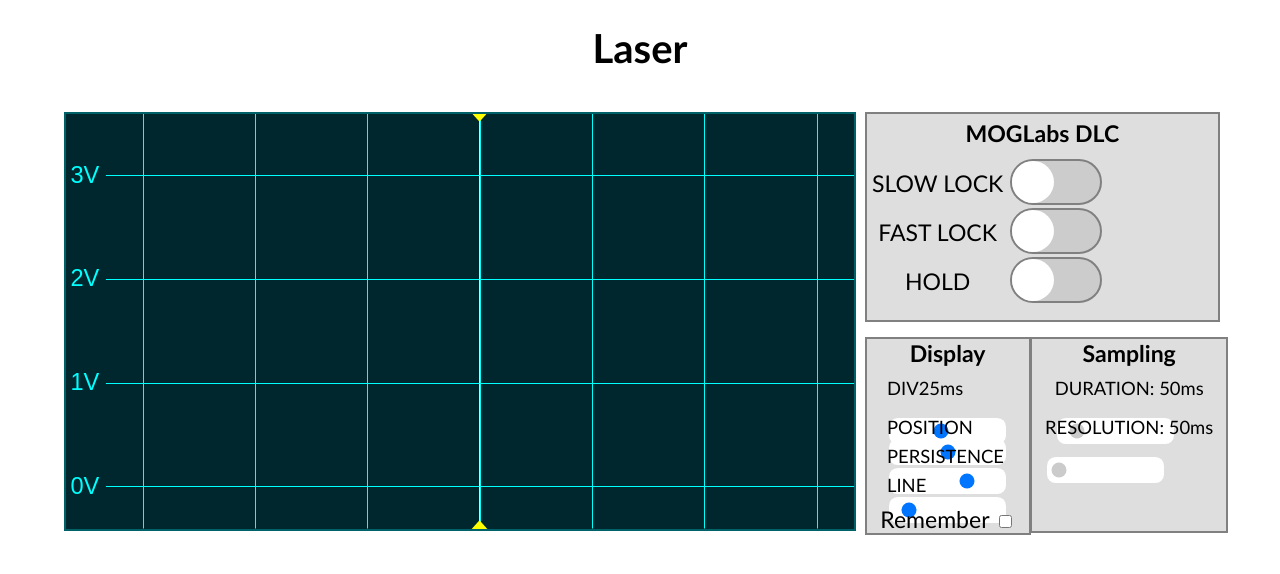
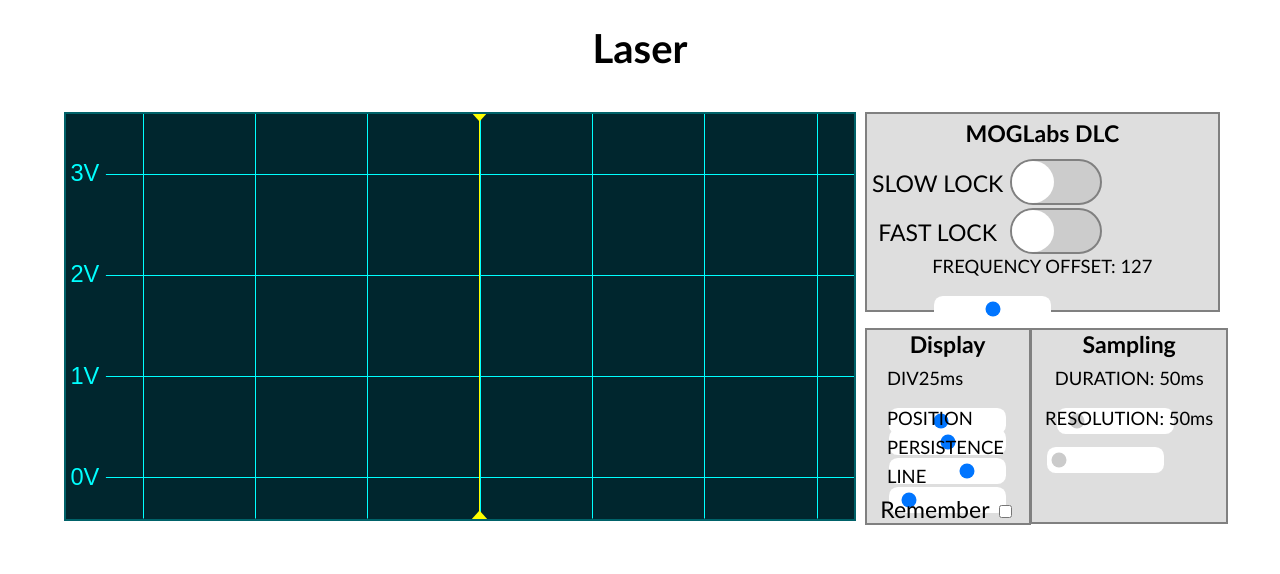
Before and after one commit to atomlaser-lab/esp32-laser-oscilloscope, a plain HTML site: page data/index.html in a window 1280 px wide. Drawn offline with Linux system fonts and the light colour scheme; no server answers.

Commit message:
PZT control, remove HOLD, bug fixes

```diff
--- a/data/index.html
+++ b/data/index.html
@@ -30,11 +30,11 @@
       </button>
     </label>
 
-    <label class="live-switch">
-      <span>HOLD</span>
-      <button id="hold">
-        <div class="thumb"></div>
-      </button>
+    <label class="slider-setting">
+      <span>FREQUENCY OFFSET:&nbsp</span>
+      <span id="freq-text">127</span><br />
+      <input type="range" id="freq-offset" min="0" max="255" step="1"
+        value="127" oninput="setFreqOffset(this.value)">
     </label>
   </div>
 
--- a/data/monitor.js
+++ b/data/monitor.js
@@ -16,13 +16,16 @@ const useCookies = document.getElementById("use-cookies");
 
 const resSlider = document.getElementById("sample-resolution");
 const durationSlider = document.getElementById("sample-duration");
+const freqSlider = document.getElementById("freq-offset");
 const resText = document.getElementById("resolution-text");
 const durText = document.getElementById("duration-text");
 const divText = document.getElementById("div-text");
+const freqText = document.getElementById("freq-text");
 
 // Could use wss:// (secure socket).
 const gateway = `ws://${window.location.hostname}/ws`;
 let websocket;
+const freqOffsetBuf = new Uint8ClampedArray(1);
 
 // Data storage
 const maxTriggers = 20; /* Number of triggers' worth of data we remember.*/
@@ -136,16 +139,15 @@ function initWebSocket() {
 // Check the laser's name and state.
 async function updateStatus() {
   fetch("/status")
-    .then((response) => {
+    .then(async (response) => {
       if (response.ok) {
-        const status = response.json();
+        const status = await response.json();
         // Add laser name to page title
         document.title = (status.name) ? "Laser: " + status.name : "Laser";
         document.getElementById("title").innerText = document.title;
         // Update switch states
         slowSwitch.setState(status.slow);
         fastSwitch.setState(status.fast);
-        holdSwitch.setState(status.hold);
       } else {
         console.warn("Status check failed.");
       }
@@ -200,6 +202,14 @@ async function updateSampleSettings(write = false) {
         durationSlider.disabled = false;
       }, 500);
     });
+}
+
+function setFreqOffset(offset) {
+  // Offset should be an integer from 0-255
+  freqOffsetBuf[0] = offset;
+  websocket.send(freqOffsetBuf);
+  freqText.innerText = offset;
+  //freqSlider.value = offset;
 }
 
 /* SETTINGS */
@@ -517,6 +527,3 @@ const slowSwitch = new LiveSwitch(
 const fastSwitch = new LiveSwitch(
   document.getElementById("fast-lock"), "/enable_fast", "/disable_fast"
 );
-const holdSwitch = new LiveSwitch(
-  document.getElementById("hold"), "/enable_hold", "/disable_hold"
-);
```
Also changed, not shown: 1 other file.
